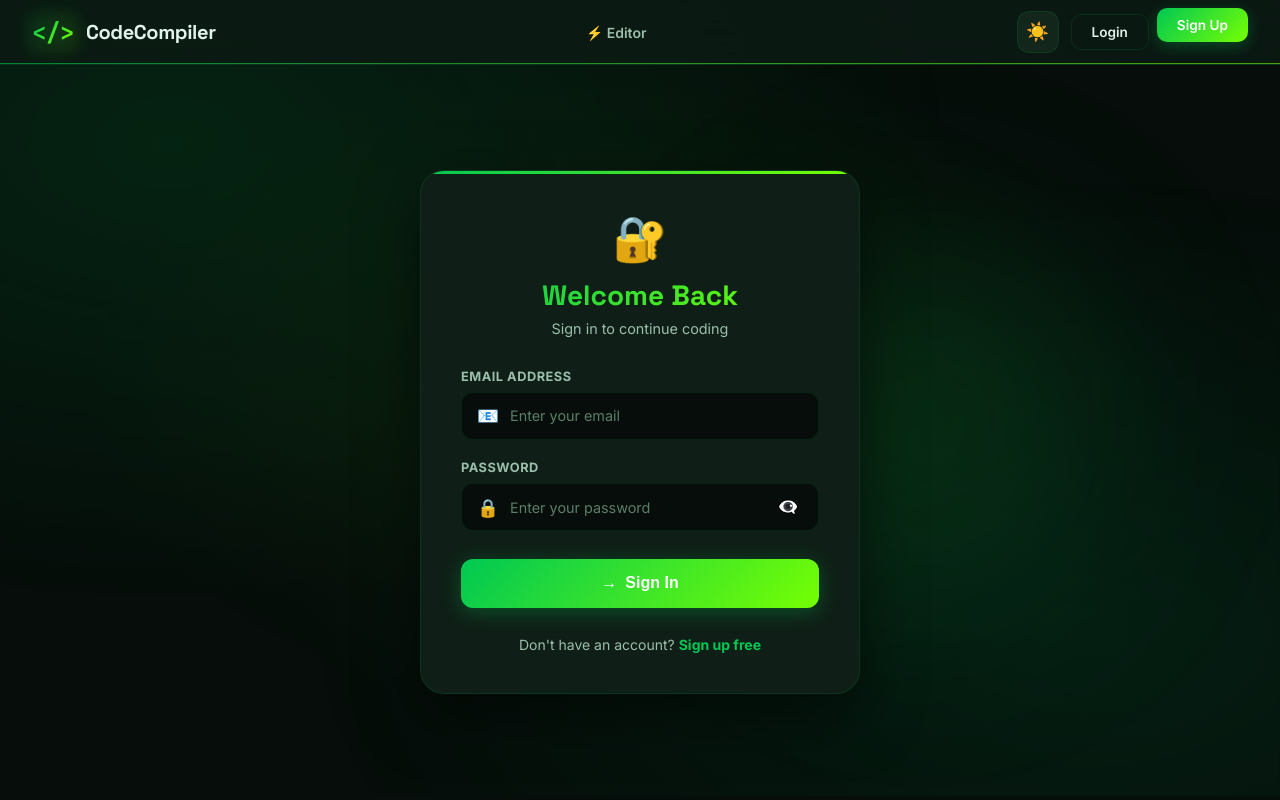
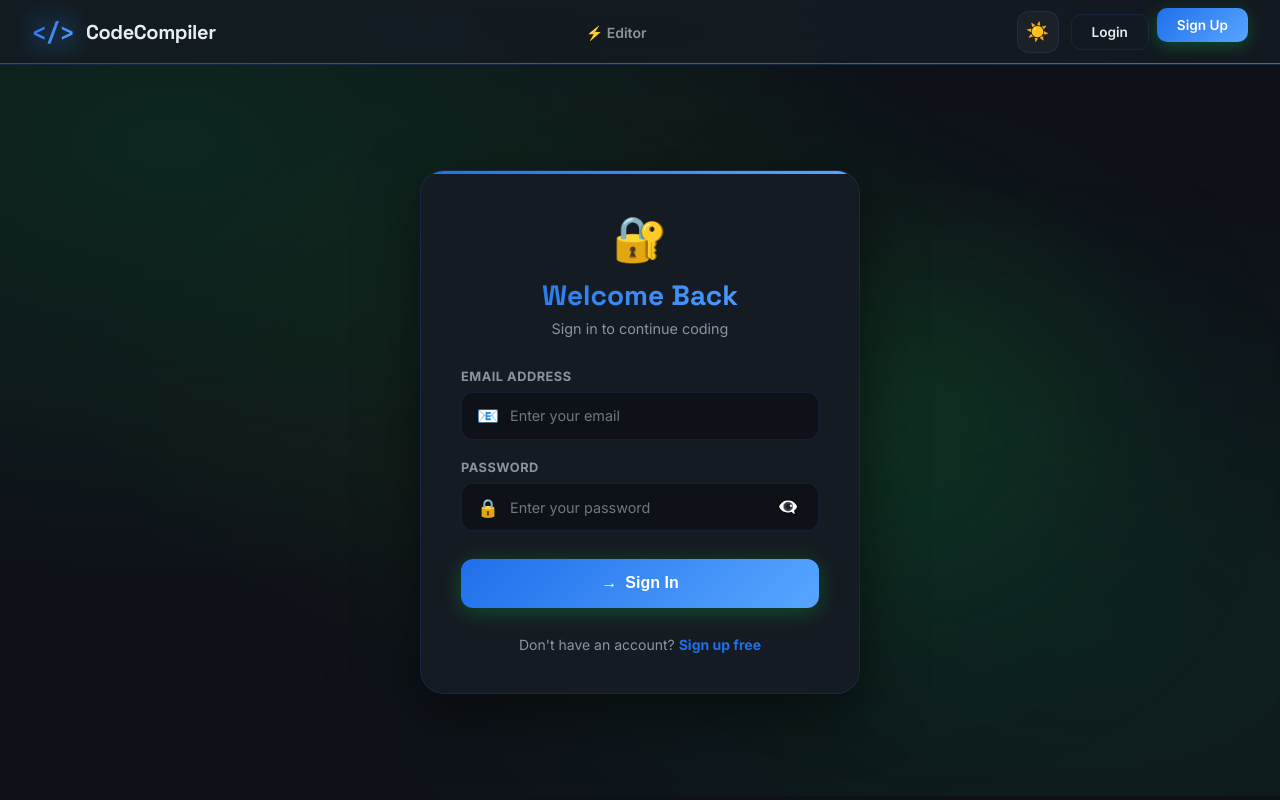
Before and after one commit to Shaan098/COMPILER, a React (Vite) app in the folder client/: page /login in a window 1280 px wide. Shown: the top 800 px of the page. Built offline with nearby package versions, Linux system fonts and the light colour scheme; no server answers.

Commit message:
Update dark theme colors in App.css for improved aesthetics

```diff
--- a/client/src/App.css
+++ b/client/src/App.css
@@ -5,51 +5,51 @@
 @import url('https://fonts.googleapis.com/css2?family=Inter:wght@400;500;600;700;800;900&family=JetBrains+Mono:wght@400;500;600;700&family=Space+Grotesk:wght@400;500;600;700&display=swap');
 
 /* ===============================================
-   Dark Theme (Default) - Emerald Forest
+   Dark Theme (Default) - Professional Navy
    =============================================== */
 :root,
 [data-theme="dark"] {
-  --bg-primary: #060d0a;
-  --bg-secondary: #0c1a14;
-  --bg-tertiary: #12261b;
-  --bg-card: #0f1f17;
-  --bg-elevated: #162d21;
-
-  --text-primary: #e0f2e9;
-  --text-secondary: #9abfaa;
-  --text-muted: #5a7f68;
-
-  --accent-primary: #00c853;
-  --accent-secondary: #76ff03;
-  --accent-cyan: #00e676;
-  --accent-green: #69f0ae;
-  --accent-pink: #b9f6ca;
-  --accent-orange: #ccff90;
-  --accent-red: #ff6b6b;
-  --accent-blue: #00e5ff;
-
-  --gradient-main: linear-gradient(135deg, #00c853, #76ff03);
-  --gradient-cyan: linear-gradient(135deg, #00e676, #69f0ae);
-  --gradient-fire: linear-gradient(135deg, #76ff03, #00e5ff);
-  --gradient-sunset: linear-gradient(135deg, #ccff90, #00e676);
-  --gradient-ocean: linear-gradient(135deg, #00e5ff, #00e676);
-  --gradient-aurora: linear-gradient(135deg, #00c853, #76ff03, #69f0ae);
-
-  --border-color: rgba(0, 200, 83, 0.12);
-  --border-glow: rgba(0, 200, 83, 0.3);
-
-  --glow-primary: 0 0 20px rgba(0, 200, 83, 0.4), 0 0 60px rgba(0, 200, 83, 0.15);
-  --glow-cyan: 0 0 20px rgba(0, 230, 118, 0.4), 0 0 60px rgba(0, 230, 118, 0.15);
-  --glow-pink: 0 0 20px rgba(118, 255, 3, 0.4);
-  --glow-green: 0 0 20px rgba(105, 240, 174, 0.4);
+  --bg-primary: #0f1119;
+  --bg-secondary: #161b23;
+  --bg-tertiary: #1c2128;
+  --bg-card: #151b22;
+  --bg-elevated: #1a1f26;
+
+  --text-primary: #e6edf3;
+  --text-secondary: #8b949e;
+  --text-muted: #6e7681;
+
+  --accent-primary: #1f6feb;
+  --accent-secondary: #58a6ff;
+  --accent-cyan: #56d4dd;
+  --accent-green: #3fb950;
+  --accent-pink: #d18ae5;
+  --accent-orange: #d29922;
+  --accent-red: #f85149;
+  --accent-blue: #58a6ff;
+
+  --gradient-main: linear-gradient(135deg, #1f6feb, #58a6ff);
+  --gradient-cyan: linear-gradient(135deg, #56d4dd, #58a6ff);
+  --gradient-fire: linear-gradient(135deg, #d29922, #f85149);
+  --gradient-sunset: linear-gradient(135deg, #d18ae5, #f85149);
+  --gradient-ocean: linear-gradient(135deg, #58a6ff, #56d4dd);
+  --gradient-aurora: linear-gradient(135deg, #1f6feb, #58a6ff, #56d4dd);
+
+  --border-color: rgba(48, 113, 244, 0.15);
+  --border-glow: rgba(88, 166, 255, 0.25);
+
+  --glow-primary: 0 0 20px rgba(31, 111, 235, 0.3), 0 0 60px rgba(31, 111, 235, 0.1);
+  --glow-cyan: 0 0 20px rgba(86, 212, 221, 0.3), 0 0 60px rgba(86, 212, 221, 0.1);
+  --glow-pink: 0 0 20px rgba(209, 138, 229, 0.3);
+  --glow-green: 0 0 20px rgba(63, 185, 80, 0.3);
 
   --shadow-sm: 0 2px 8px rgba(0, 0, 0, 0.3);
   --shadow-md: 0 8px 24px rgba(0, 0, 0, 0.4);
   --shadow-lg: 0 20px 60px rgba(0, 0, 0, 0.5);
   --shadow-xl: 0 30px 80px rgba(0, 0, 0, 0.6);
 
-  --glass-bg: rgba(12, 26, 20, 0.85);
-  --glass-border: rgba(0, 200, 83, 0.15);
+  --glass-bg: rgba(21, 27, 34, 0.9);
+  --glass-border: rgba(48, 113, 244, 0.15);
 }
 
 /* ===============================================
```
